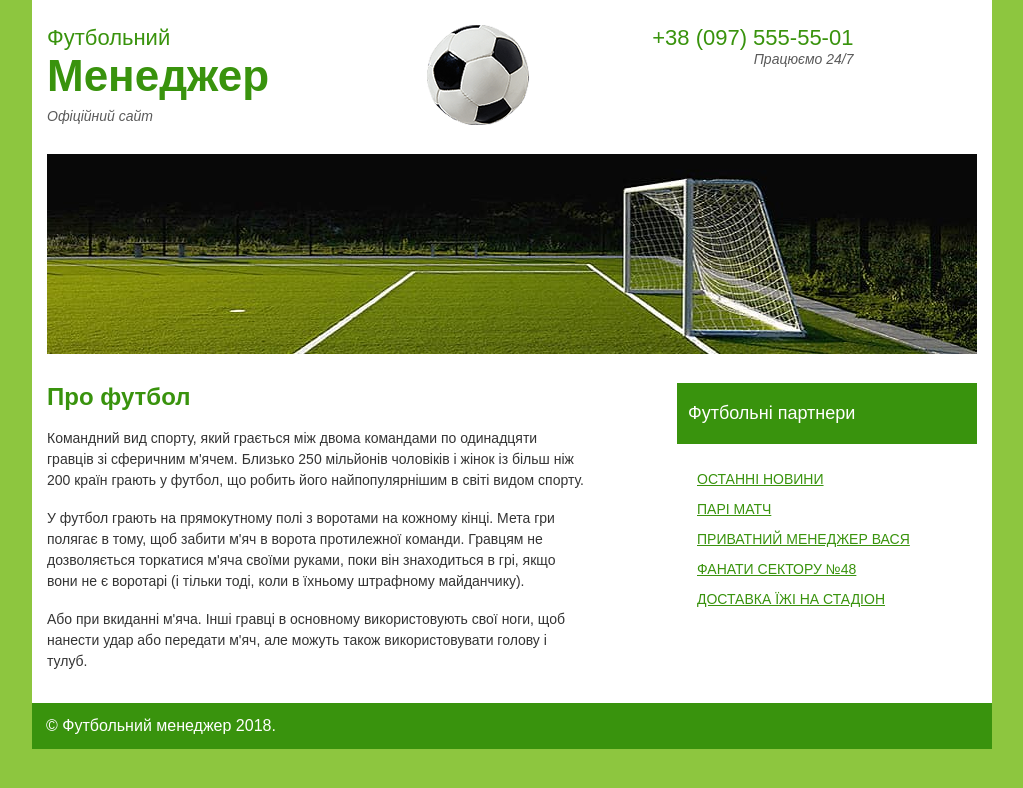
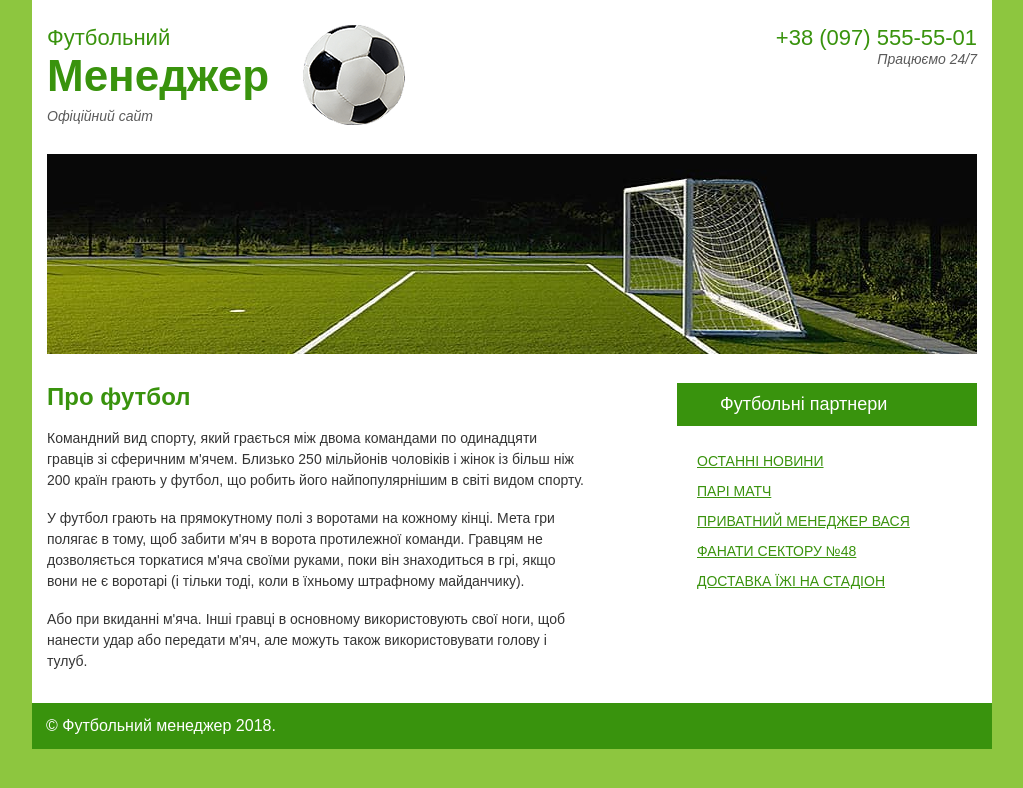
Before and after one commit to mrgxx77/football_old, a plain HTML site: page index.html in a window 1280 px wide. Shown: the whole page, without its empty margins (128-1151 px from the left). Drawn offline with Linux system fonts and the light colour scheme.

Commit message:
create a new reppo a  old football

```diff
--- a/css/style.css
+++ b/css/style.css
@@ -84,7 +84,7 @@ body{
 .menu p{
     background-color: #39930d;
     width: 300px;
-    padding: 20px 11px;
+    padding: 11px 43px;
     font-size: 18px;
     color: #ffffff;
 }
--- a/index.html
+++ b/index.html
@@ -14,20 +14,18 @@
             <div class="logo flex-between">
                 <p>Футбольний<b>Менеджер</b><i>Офіційний сайт</i></p>
                 <a href="#">
+                    <picture>
+                        <source srcset="img/ball.png" type="image/png">
+                        <img src="img/ball.webp" alt="">
+                    </picture>
                 </a>
             </div>
-            <picture>
-                <source srcset="img/ball.png" type="image/png">
-                <img src="img/ball.webp" alt="">
-            </picture>
             <div class="contacts flex-between">
                 <p>
                     +38 (097) 555-55-01
                     <i>Працюємо 24/7</i>
                 </p>
             </div>
-            <p>
-            </p>
         </header>
         <p class="main-img">
             <picture>
```
